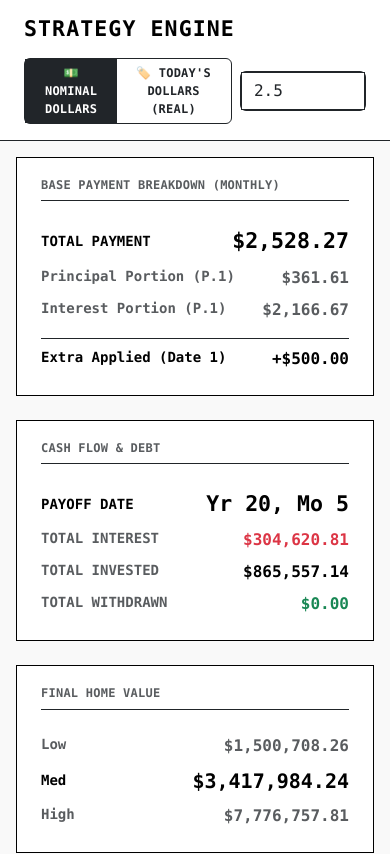
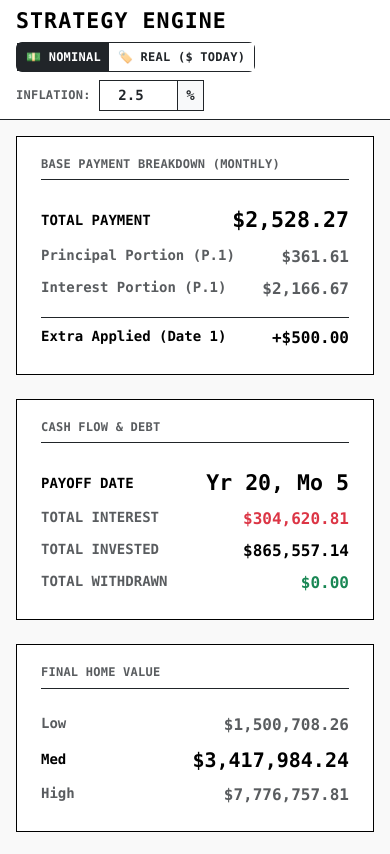
Before and after one commit to awanczowski/financial-strategy-engine, a React (Vite) app: page / in a window 390 px wide. Shown: the top 854 px of the page. Built offline with nearby package versions, Linux system fonts and the light colour scheme.

Commit message:
refactor(ui): polish navbar inflation control layout and mobile responsiveness

```diff
--- a/src/App.jsx
+++ b/src/App.jsx
@@ -84,10 +84,7 @@ function MainContent() {
       />
 
       {/* Sticky Top Navigation Bar */}
-      <Navbar
-          loanConfig={loanConfig}
-          handleConfigChange={handleConfigChange}
-          />
+      <Navbar />
 
       {/* Main Full-Width Content Area */}
       <main className="flex-grow-1 w-100 p-3 p-md-4 p-xl-5">
--- a/src/components/ChartSection.jsx
+++ b/src/components/ChartSection.jsx
@@ -13,7 +13,7 @@ import { formatCurrency, formatCurrencyCompact } from '../lib/formatters.js';
 
 export default function ChartSection({ scheduleData }) {
   return (
-    <div style={{ height: '500px' }} className="mb-5 border border-dark p-3 p-xl-4 bg-white">
+    <div style={{ height: 'clamp(340px, 55vh, 500px)' }} className="mb-5 border border-dark p-2 p-sm-3 p-xl-4 bg-white">
       <ResponsiveContainer width="100%" height="100%">
         <LineChart data={scheduleData} margin={{ top: 5, right: 10, left: 10, bottom: 5 }}>
           <CartesianGrid strokeDasharray="3 3" stroke="#e5e5e5" />
--- a/src/components/Navbar.jsx
+++ b/src/components/Navbar.jsx
@@ -1,41 +1,64 @@
 import React from 'react';
 import { useStrategy } from '../context/useStrategy.js';
 
-export default function Navbar({ loanConfig, handleConfigChange }) {
-  const { viewMode, setViewMode } = useStrategy();
+export default function Navbar({ loanConfig: propLoanConfig, handleConfigChange: propHandleConfigChange }) {
+  const strategyCtx = useStrategy() || {};
+  const loanConfig = propLoanConfig || strategyCtx.loanConfig || {};
+  const handleConfigChange = propHandleConfigChange || strategyCtx.handleConfigChange;
+  const viewMode = strategyCtx.viewMode || 'nominal';
+  const setViewMode = strategyCtx.setViewMode || (() => {});
 
   return (
-    <header className="w-100 border-bottom border-dark bg-white px-4 py-3" style={{ position: 'sticky', top: 0, zIndex: 1030 }}>
-      <div className="d-flex justify-content-between align-items-center flex-wrap gap-3 max-w-100 mx-auto">
+    <header className="w-100 border-bottom border-dark bg-white px-3 px-md-4 py-2 py-md-3" style={{ position: 'sticky', top: 0, zIndex: 1030 }}>
+      <div className="d-flex flex-column flex-sm-row justify-content-between align-items-sm-center gap-2 gap-sm-3 max-w-100 mx-auto">
+        <div className="d-flex align-items-center justify-content-between">
           <h1 className="h4 mb-0 scandi-header text-black">Strategy Engine</h1>
+        </div>
 
-        <div className="d-flex align-items-center gap-2">
-          <span className="scandi-label text-muted d-none d-sm-inline">Display Mode:</span>
+        <div className="d-flex align-items-center justify-content-between justify-content-sm-end flex-wrap gap-2 gap-sm-3">
+          {/* Display Mode Toggle */}
+          <div className="d-flex align-items-center gap-1 gap-sm-2">
+            <span className="scandi-label text-muted d-none d-md-inline">Display:</span>
             <div className="btn-group border border-dark" role="group" aria-label="Inflation View Mode">
               <button
                 type="button"
-              className={`btn btn-sm ${viewMode === 'nominal' ? 'btn-dark' : 'btn-white text-dark'} fw-bold scandi-label px-3`}
+                className={`btn btn-sm ${viewMode === 'nominal' ? 'btn-dark' : 'bg-white text-dark'} fw-bold scandi-label px-2 px-sm-3`}
                 onClick={() => setViewMode('nominal')}
               >
-              💵 Nominal Dollars
+                <span className="d-none d-sm-inline">💵 Nominal Dollars</span>
+                <span className="d-sm-none">💵 Nominal</span>
               </button>
               <button
                 type="button"
-              className={`btn btn-sm ${viewMode === 'real' ? 'btn-dark' : 'btn-white text-dark'} fw-bold scandi-label px-3`}
+                className={`btn btn-sm ${viewMode === 'real' ? 'btn-dark' : 'bg-white text-dark'} fw-bold scandi-label px-2 px-sm-3`}
                 onClick={() => setViewMode('real')}
               >
-              🏷️ Today's Dollars (Real)
+                <span className="d-none d-sm-inline">🏷️ Today's Dollars (Real)</span>
+                <span className="d-sm-none">🏷️ Real ($ Today)</span>
               </button>
-
-          </div>
-
-          <div className="d-flex align-items-center gap-2">
-            <span className="scandi-label text-muted d-none d-sm-inline">Est. Inflation (%):</span>
-            <div className="btn-group border border-dark" role="group" aria-label="Inflation View Mode">
-              <input name="estimatedInflationRate" type="number" step="0.1" className="form-control scandi-input border-dark" value={loanConfig.estimatedInflationRate} onChange={handleConfigChange} />
             </div>
           </div>
 
+          {/* Est. Inflation Input */}
+          <div className="d-flex align-items-center gap-2">
+            <label htmlFor="navInflationRate" className="scandi-label text-muted mb-0 text-nowrap">
+              <span className="d-none d-md-inline">Est. Inflation:</span>
+              <span className="d-md-none">Inflation:</span>
+            </label>
+            <div className="input-group input-group-sm" style={{ width: '105px' }}>
+              <input
+                id="navInflationRate"
+                name="estimatedInflationRate"
+                type="number"
+                step="0.1"
+                className="form-control scandi-input border-dark text-center px-1 fw-bold"
+                value={loanConfig.estimatedInflationRate ?? ''}
+                onChange={handleConfigChange}
+                aria-label="Estimated Inflation Rate Percentage"
+              />
+              <span className="input-group-text bg-light text-dark fw-bold border-dark px-2">%</span>
+            </div>
+          </div>
         </div>
       </div>
     </header>
```
Also changed, not shown: 1 other file (tests, documents, lock files or other folders). Lines whose indentation alone changed are shown as unchanged.
